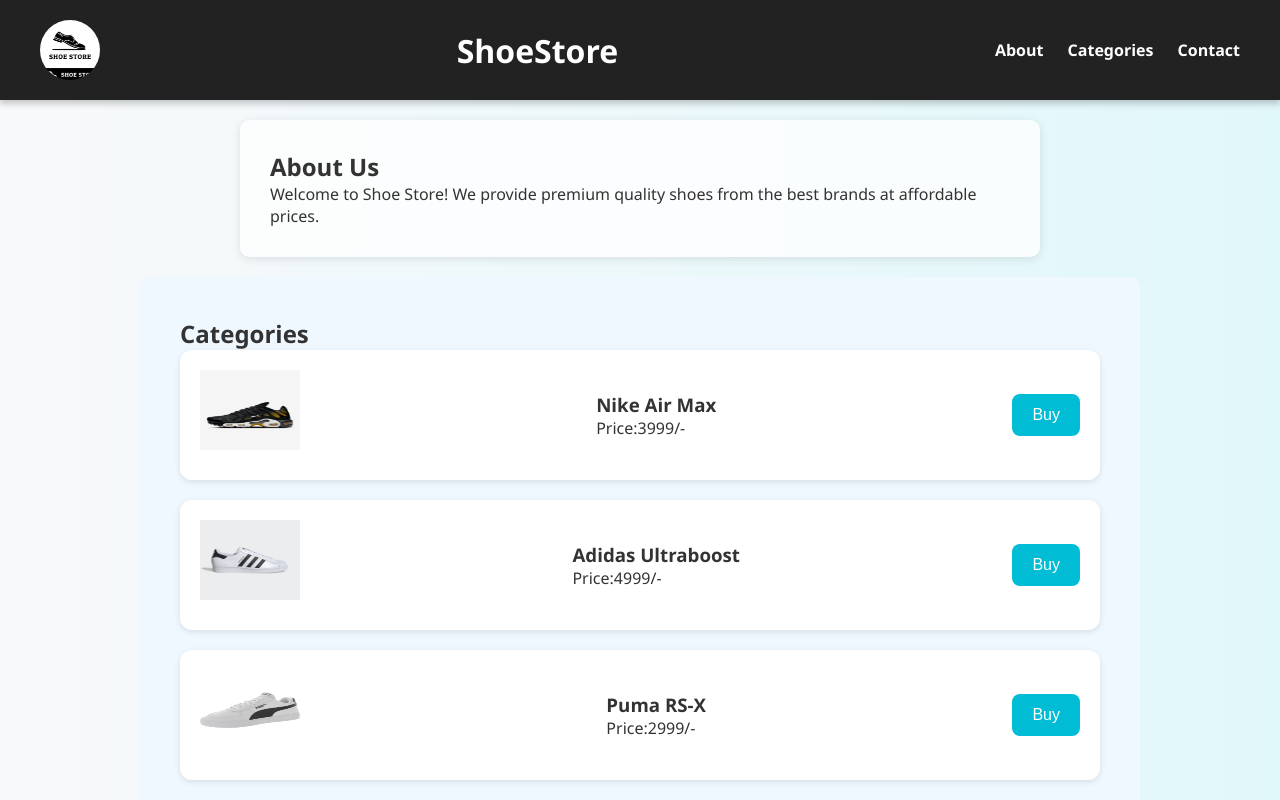
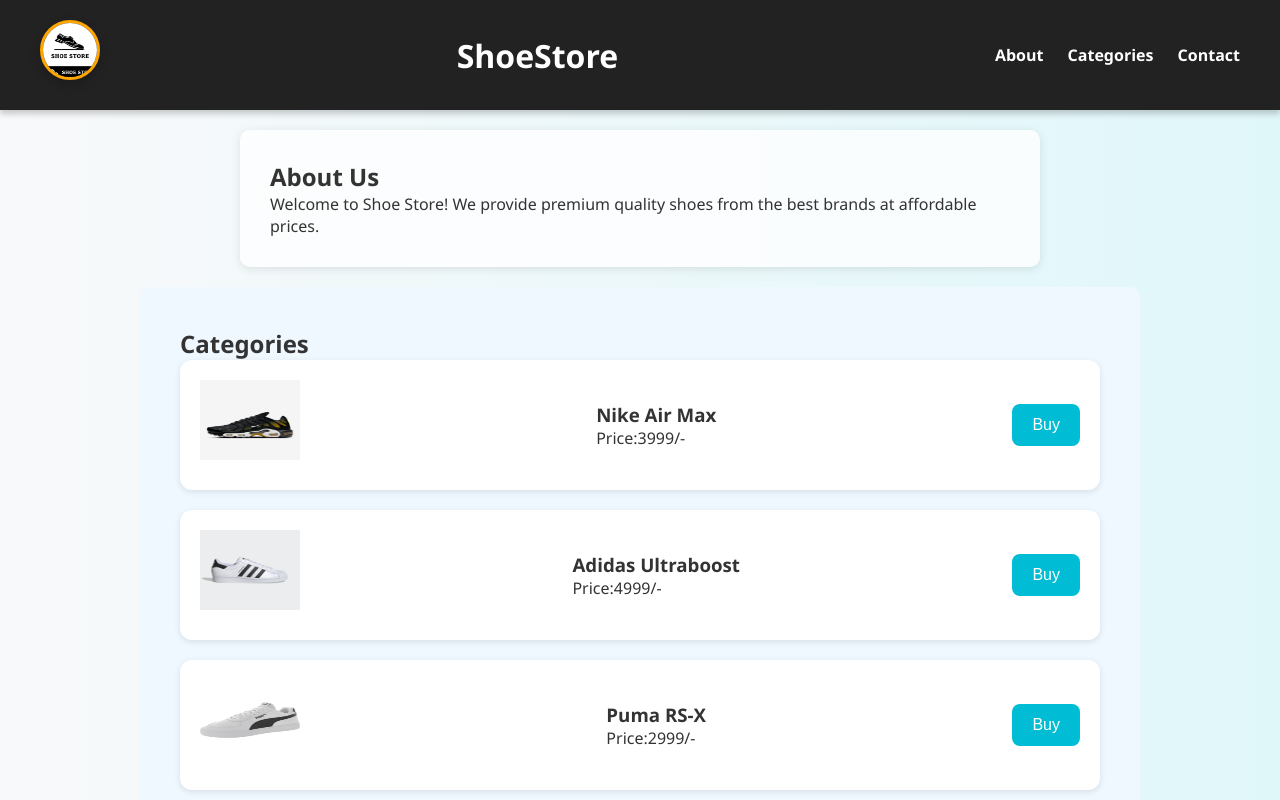
Before and after one commit to Vineeth378860/shoee.github.io, a plain HTML site: page index.html in a window 1280 px wide. Shown: the top 800 px of the page. Drawn offline with Linux system fonts and the light colour scheme.

Commit message:
Update style.css

```diff
--- a/style.css
+++ b/style.css
@@ -25,6 +25,10 @@ header {
   height: 60px;
   width:60px;
   border-radius:50%;
+  box-shadow:0 4px 12px rgba(0,0,0,0.2);
+  border:3px solid #ffa500;
+  transition:transform 0.3s ease;
+  margin-bottom:10px;
 }
 
 nav a {
```
